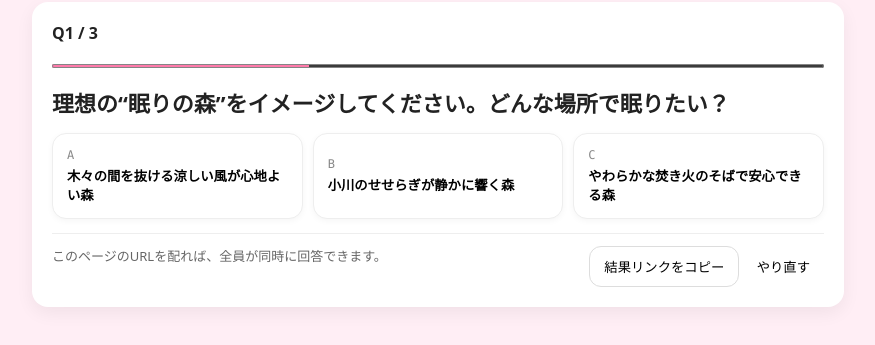
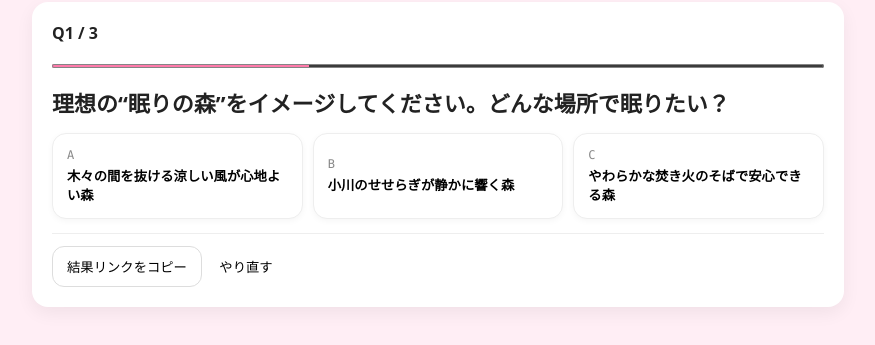
Before and after one commit to robin-81/robin.github.io, a plain HTML site: page index.html in a window 1280 px wide. Shown: the part 103-448 px from the top of the page, without its empty margins (202-1077 px from the left). Drawn offline with Linux system fonts and the light colour scheme.

Commit message:
Update index.html

```diff
--- a/index.html
+++ b/index.html
@@ -47,7 +47,6 @@
       <div id="stage" style="margin-top:16px;"></div>
 
       <div class="foot">
-        <div>このページのURLを配れば、全員が同時に回答できます。</div>
         <div>
           <button id="copy" class="btn btn-outline">結果リンクをコピー</button>
           <button id="reset" class="btn btn-ghost">やり直す</button>
```
